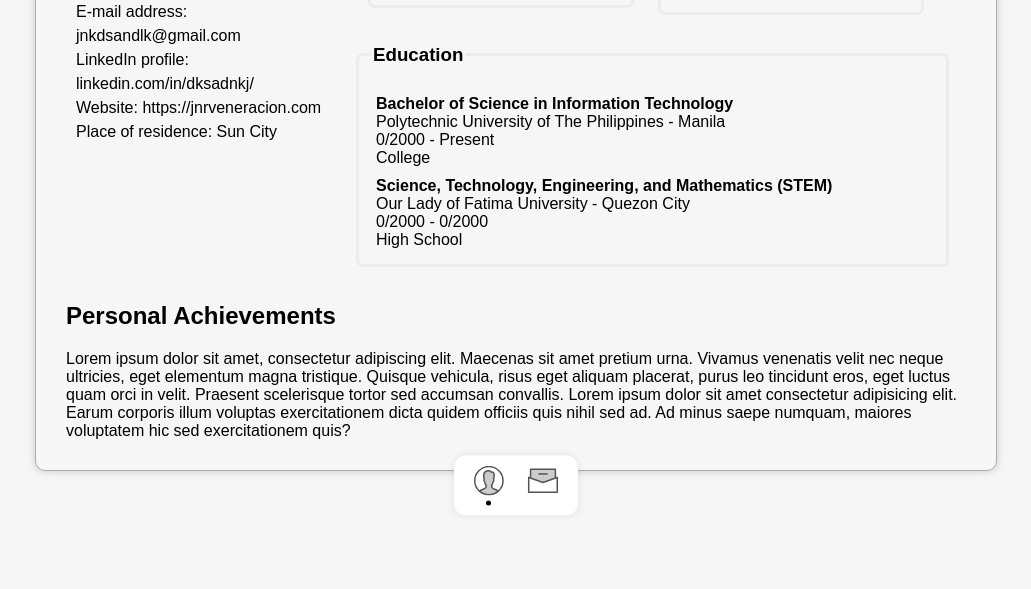
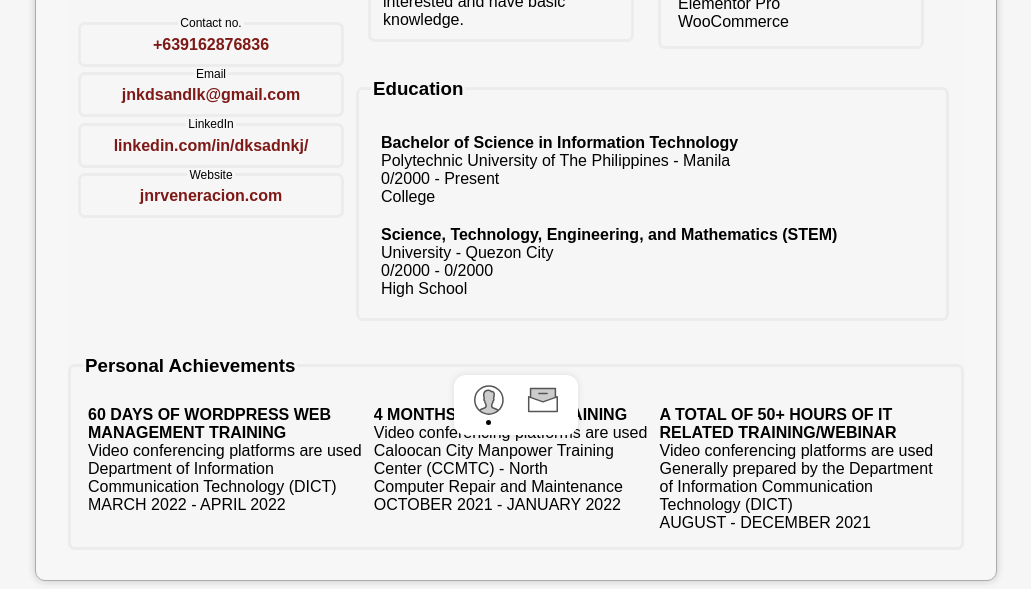
Before and after one commit to jnrveneracion/portfolio, a plain HTML site: page portfolio.html in a window 1280 px wide. Shown: the part 355-944 px from the top of the page, without its empty margins (124-1155 px from the left). Before the commit the page ends 826 px from the top, so only its background shows below. Drawn offline with Linux system fonts and the light colour scheme.

Commit message:
style changes

```diff
--- a/portfolio.html
+++ b/portfolio.html
@@ -23,16 +23,29 @@
       </div>
       <div class="row">
         <div class="column" id="head">
-          <img src="img/JanrieVeneracion.png" alt="JanrieVeneracion" width="200px" style="margin: 0 auto; display: flex;">
+          <div class="me">
+            <img src="img/JanrieVeneracion.png" alt="Janrie Veneracion self photo" width="200px" style="margin: 0 auto; display: flex;">
             <h1 style="margin: 0 auto;">Janrie Veneracion</h1>
             <span>WordPress Manager</span>
-          <p style="line-height: 1.5;">
-            <br>Phone no.: +639162876836
-            <br>E-mail address: jnkdsandlk@gmail.com
-            <br>LinkedIn profile: linkedin.com/in/dksadnkj/
-            <br>Website: https://jnrveneracion.com
-            <br>Place of residence: Sun City
-          </p>
+          </div>
+            <div class="headfield">
+                <fieldset class="field">
+                  <legend class="headLegend">Contact no.</legend>
+                  <a href="tel:+63">+639162876836</a>
+                </fieldset>
+                <fieldset class="field">
+                  <legend class="headLegend">Email</legend>
+                  <a href="mailto:#">jnkdsandlk@gmail.com</a>
+                </fieldset>
+                <fieldset class="field">
+                  <legend class="headLegend">LinkedIn</legend>
+                  <a href="#">linkedin.com/in/dksadnkj/ </a>
+                </fieldset>
+                <fieldset class="field">
+                  <legend class="headLegend">Website</legend>
+                  <a href="https://jnrveneracion.com">jnrveneracion.com</a>
+                </fieldset>
+            </div>
         </div>
 
         <div class="column">
@@ -73,25 +86,53 @@
           <fieldset class="field">
             <legend><h3>Education</h3></legend>
             <div class="educationSection">
+              <ul>
                 <li><strong>Bachelor of Science in Information Technology</strong></li>
                 <li>Polytechnic University of The Philippines - Manila </li>
                 <li>0/2000 - Present</li>
                 <li>College</li>
+              </ul>
             </div>
             <div class="educationSection">
+              <ul>
                 <li><strong>Science, Technology, Engineering, and Mathematics (STEM)</strong></li>
-              <li>Our Lady of Fatima University - Quezon City</li>
+                <li>University - Quezon City</li>
                 <li>0/2000 - 0/2000</li>
                 <li>High School</li>
+              </ul>
             </div>
-
-
           </fieldset>
         </div>
 
         <div class="lastcolumn">
-          <h2>Personal Achievements</h2>
-          <p>Lorem ipsum dolor sit amet, consectetur adipiscing elit. Maecenas sit amet pretium urna. Vivamus venenatis velit nec neque ultricies, eget elementum magna tristique. Quisque vehicula, risus eget aliquam placerat, purus leo tincidunt eros, eget luctus quam orci in velit. Praesent scelerisque tortor sed accumsan convallis. Lorem ipsum dolor sit amet consectetur adipisicing elit. Earum corporis illum voluptas exercitationem dicta quidem officiis quis nihil sed ad. Ad minus saepe numquam, maiores voluptatem hic sed exercitationem quis?</p>
+          <fieldset class="field">
+            <legend><h3>Personal Achievements</h3></legend>
+            <div class="achive">
+              <ul>
+                <li><strong>60 DAYS OF WORDPRESS WEB MANAGEMENT TRAINING</strong></li>
+                <li>Video conferencing platforms are used</li>
+                <li>Department of Information Communication Technology (DICT)</li>
+                <li>MARCH 2022 - APRIL 2022</li>
+              </ul>
+            </div>
+            <div class="achive">
+              <ul>
+                <li><strong>4 MONTHS OF CCMTC TRAINING</strong></li>
+                <li>Video conferencing platforms are used</li>
+                <li>Caloocan City Manpower Training Center (CCMTC) - North</li>
+                <li>Computer Repair and Maintenance</li>
+                <li>OCTOBER 2021 - JANUARY 2022</li>
+              </ul>
+            </div>
+            <div class="achive">
+              <ul>
+                <li><strong>A TOTAL OF 50+ HOURS OF IT RELATED TRAINING/WEBINAR</strong></li>
+                <li>Video conferencing platforms are used</li>
+                <li>Generally prepared by the Department of Information Communication Technology (DICT)</li>
+                <li>AUGUST - DECEMBER 2021</li>
+              </ul>
+            </div>
+          </fieldset>
         </div>
       </div>
     </div>
--- a/portfolioStyle.css
+++ b/portfolioStyle.css
@@ -1,7 +1,3 @@
-:root {
-
-}
-
 * {
     background-color: rgb(246, 246, 246);
     font-family: Arial, Helvetica, sans-serif;
@@ -15,6 +11,11 @@
     top: 0;
     left: 0;
     animation: video 2s ease-in-out;
+}
+
+.me {
+    text-align: center;
+    margin: 10px;
 }
 
 .mainArea{
@@ -69,7 +70,7 @@
     padding: 10px;
     border-radius: 12px;
     box-shadow: 0 0 7px 1px rgba(0, 0, 0, 0.08);
-    animation: navAnimation 5.5s ease-in;
+    animation: navAnimation 2s ease-in;
 }
 
 
@@ -117,6 +118,12 @@ a, .icon {
     background-color: transparent;
 }
 
+a {
+    color: color(srgb 0.49 0.0971 0.0856);
+    text-decoration: none;
+    font-weight: 600;
+}
+
 .icon {
     width: 50px;
     height: 30px;
@@ -136,6 +143,15 @@ button {
 .field {
     border: solid rgba(223, 223, 223, 0.48) 3px;
     border-radius: 7px;
+}
+
+.headfield {
+    margin-top: 20px;
+    text-align: center;
+}
+
+.headLegend {
+    font-size: 12px;
 }
 
 p {
@@ -160,10 +176,19 @@ li {
     padding: 5px;
 }
 
+.achive {
+    float: left;
+    width: 33%;
+}
+
+.centerContainer {
+    display: flex;
+    justify-content: center;
+}
 
 @keyframes navAnimation {
     0%{
-        transform: translateY(550px);
+        transform: translateY(250px);
     }
 
     100%{
@@ -174,7 +199,7 @@ li {
 
 @keyframes open {
     0%{
-        transform: translateY(1500px);
+        transform: translateY(1000px);
     }
 
     100%{
@@ -189,8 +214,7 @@ li {
     }
 
     100%{
-        transform: translateY(1500px);
-
+        transform: translateY(1000px);
     }
 }
 
@@ -205,7 +229,6 @@ li {
 }
 
 
-
 @media screen and (min-width: 1000px) {
     #contact{
         position: absolute;
@@ -217,7 +240,7 @@ li {
     }
 
     #profile{
-        position: absolute;
+        position: sticky;
         margin: auto;
     }
 
@@ -259,6 +282,10 @@ li {
     width: 100%;
   }
 
+  .achive {
+    width: 100%;
+}
+
 }
 
 @media screen and (max-width:500px) {
@@ -275,4 +302,8 @@ li {
         position: -webkit-sticky;
         position: sticky;
     }
+
+    .achive {
+        width: 100%;
+    }
 }
--- a/script.js
+++ b/script.js
@@ -10,13 +10,16 @@ setTimeout(function() {
     logo.style.display = "none";
     profile.style = "animation: open 1s ease; animation-fill-mode: forwards;";
     profIndicator.style = "display: block;"
-}, 2000);
+}, 1500);
 
+function scrollUp(){
+    window.scrollTo({ top: 0, behavior: 'smooth' });
+}
 
 function displayProfile(){
     profile.style = "display: sticky; animation: open 1s ease; animation-fill-mode: forwards;";
     contact.style = "animation: close 1s ease; animation-fill-mode: forwards;";
-    window.scrollTo({ top: 0, behavior: 'smooth' });
+    scrollUp();
 
     setTimeout(function() {
         contact.style.display = "none";
@@ -32,7 +35,7 @@ function displayProfile(){
 function displayContact(){
     profile.style = "animation: close 1s ease; animation-fill-mode: forwards;";
     contact.style = "display: sticky; animation: open 1s ease; animation-fill-mode: forwards;";
-    window.scrollTo({ top: 0, behavior: 'smooth' });
+    scrollUp();
 
     setTimeout(function() {
         profile.style.display = "none";
```
Also changed, not shown: 1 other file. Lines whose indentation alone changed are shown as unchanged.
